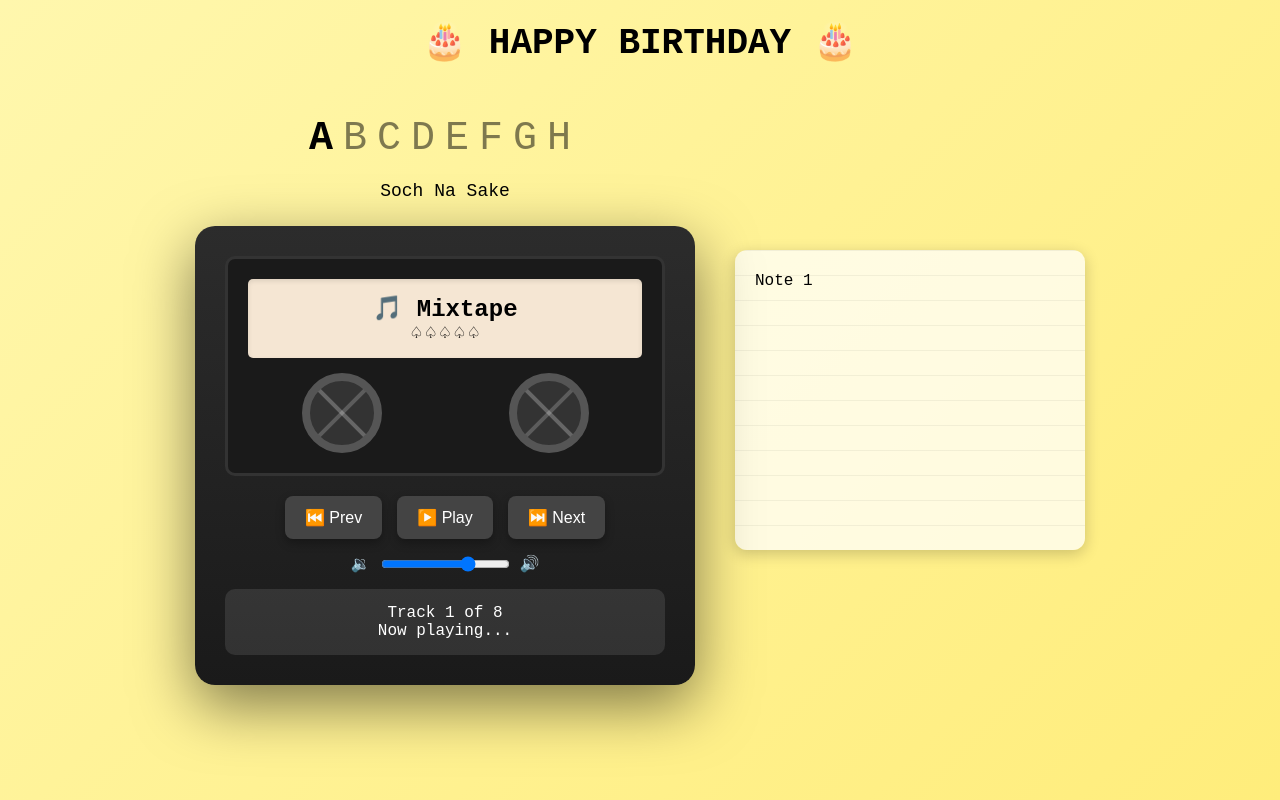
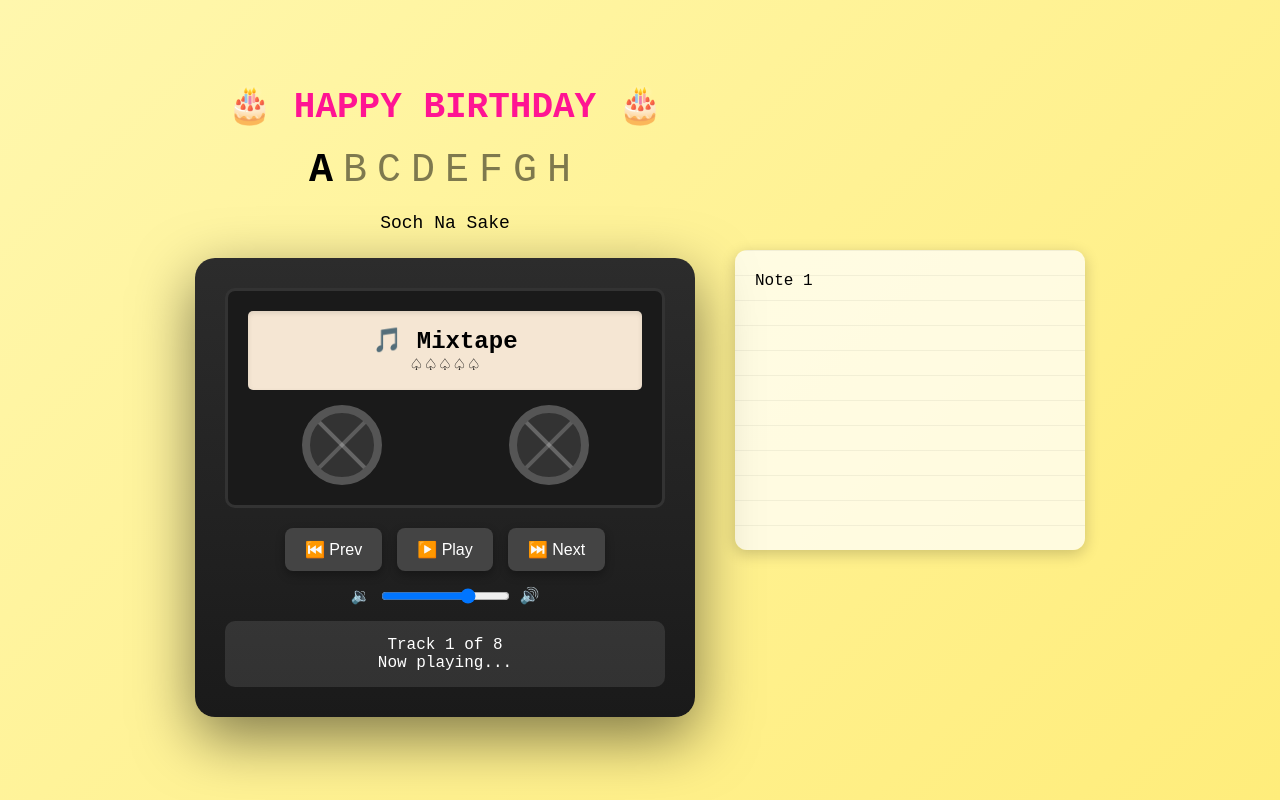
Before and after one commit to pratyasha19roy/happy-birthday-ushnita, a plain HTML site: page index.html in a window 1280 px wide. Drawn offline with Linux system fonts and the light colour scheme.

Commit message:
index.html

```diff
--- a/index.html
+++ b/index.html
@@ -178,12 +178,19 @@
 </head>
 
 <body>
-<div style="position:absolute; top:20px; width:100%; text-align:center; font-size:36px; font-weight:bold;">
-    🎂 HAPPY BIRTHDAY 🎂
-</div>
+
 <div class="page-wrapper">
 
     <div class="left-section">
+
+       <div style="
+        font-size:36px;
+        font-weight:bold;
+        color:#ff1493;
+        margin-bottom:20px;
+    ">
+        🎂 HAPPY BIRTHDAY 🎂
+    </div>
 
         <div class="name-title" id="nameTitle">
             <span>A</span><span>B</span><span>C</span><span>D</span><span>E</span><span>F</span><span>G</span><span>H</span>
```
